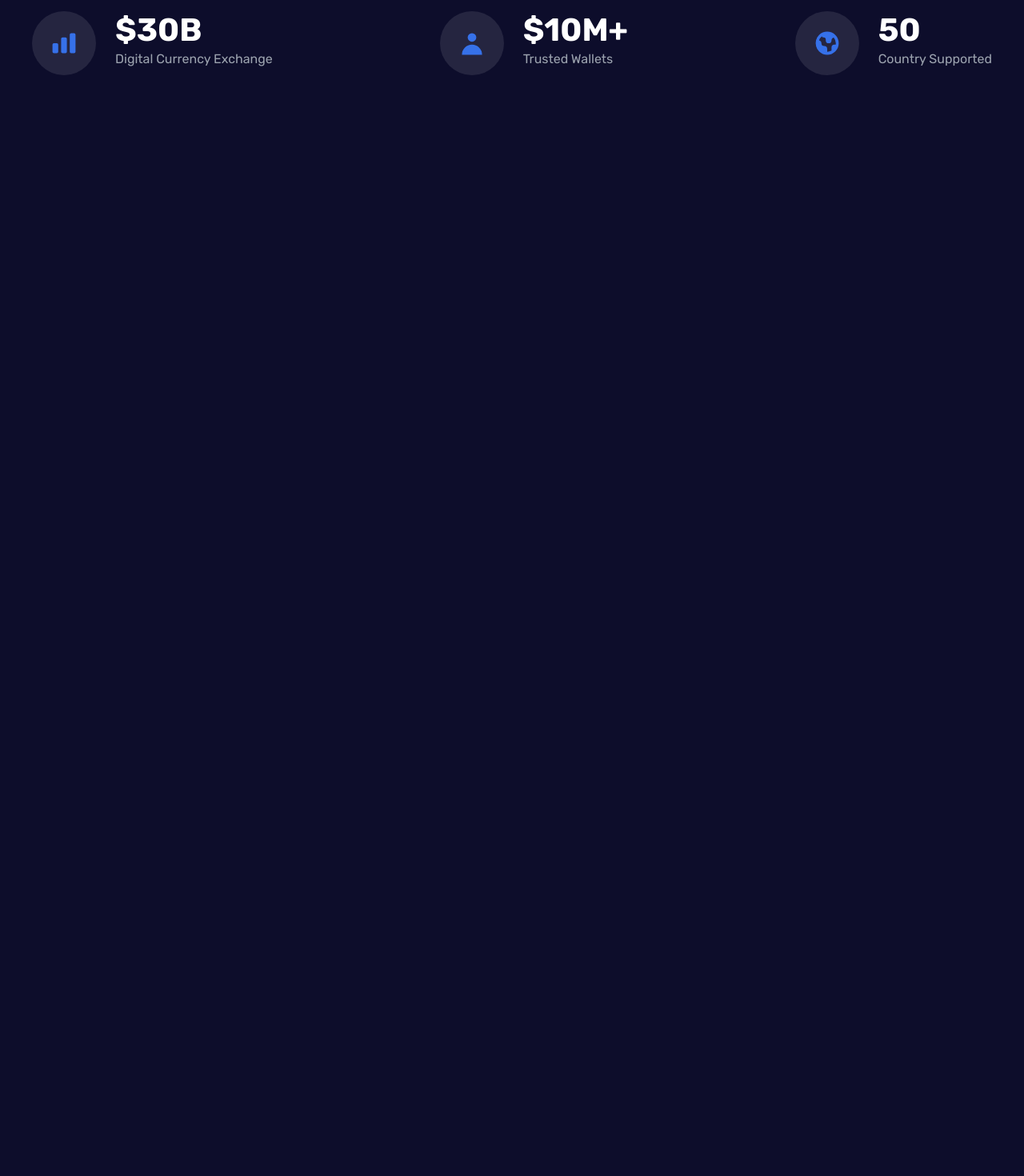
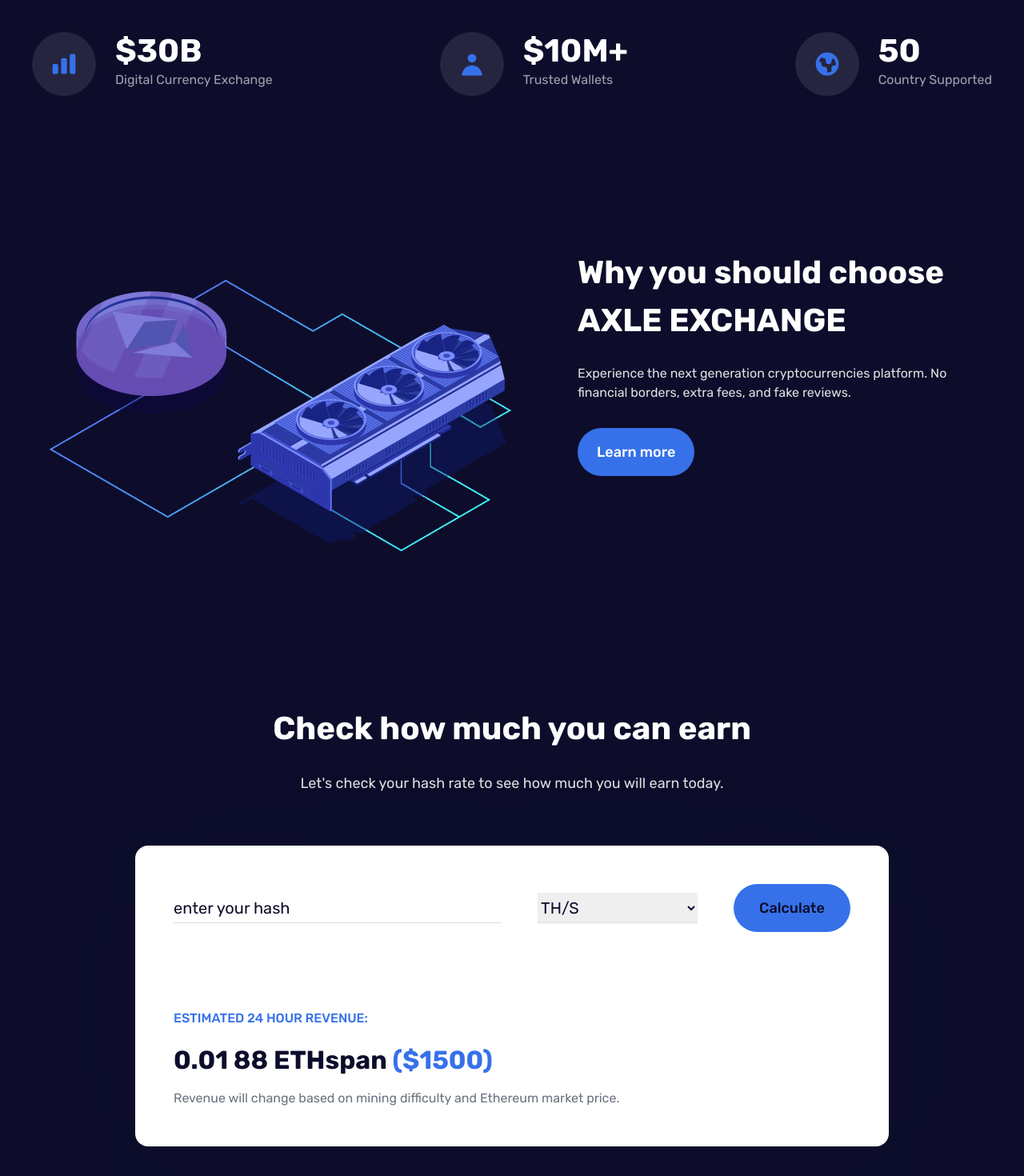
Before and after one commit to Max-Aref/axle-crypto-exchange-react-tailwind, a React (Create React App) app in the folder axle-cryptocurrency/: page / in a window 1280 px wide. Shown: the part 780-2250 px from the top of the page at 80% size. Before the commit the page ends 874 px from the top, so only its background shows below. Built offline with nearby package versions, Linux system fonts and the light colour scheme; the HTML template or start-up script is replaced by a standard one.

Commit message:
finished calculate section and reasoning section

```diff
--- a/axle-cryptocurrency/src/App.js
+++ b/axle-cryptocurrency/src/App.js
@@ -7,6 +7,8 @@
 import Hero from "./components/Hero";
 import NavMobile from "./components/NavMobile";
 import Stats from "./components/Stats";
+import Why from "./components/Why";
+import Calculate from "./components/Calculate";
 
 const App = () => {
   // mobile meuu state
@@ -32,6 +34,9 @@
         <NavMobile setMobileNav={setMobileNav} />
       </div>
       <Stats />
+      <Why />
+      <Calculate />
+      <div className="h-[2000px]"></div>
     </div>
   );
 };
--- a/axle-cryptocurrency/src/components/AccountBtns.js
+++ b/axle-cryptocurrency/src/components/AccountBtns.js
@@ -1,7 +1,18 @@
-import React from 'react';
+import React from "react";
 
 const AccountBtns = () => {
-  return <div>AccountBtns</div>;
+  return (
+    <div className="flex items-center font-medium">
+      {/* login link */}
+      <a className="hover:text-blue transition" href="/">
+        Login
+      </a>
+      {/* separator */}
+      <span className="mx-6 text-white/20 font-thin">|</span>
+      {/* register button */}
+      <button className="btn h-[52px] text-base px-8">Register</button>
+    </div>
+  );
 };
 
 export default AccountBtns;
--- a/axle-cryptocurrency/src/components/CalcForm.js
+++ b/axle-cryptocurrency/src/components/CalcForm.js
@@ -1,7 +1,46 @@
-import React from 'react';
+import React from "react";
 
 const CalcForm = () => {
-  return <div>CalcForm</div>;
+  return (
+    <div
+      className="w-full bg-white max-w-[942px] mx-auto rounded-2xl text-darkblue p-12 shadow-primary"
+      data-aos="fade-up"
+      data-aos-offset="500"
+    >
+      <form className="flex flex-col lg:flex-row lg:justify-between lg:items-center space-y-12 lg:space-y-0 ">
+        <input
+          className=" input placeholder:text-darkblue"
+          type="text"
+          placeholder="enter your hash"
+        />
+        <select className="select">
+          <option value="">TH/S</option>
+          <option value="">H/S</option>
+          <option value="">KH/S</option>
+          <option value="">MH/S</option>
+          <option value="">GH/S</option>
+        </select>
+        {/* btn */}
+        <button className=" items-center btn px-8 flex self-start">
+          {" "}
+          Calculate
+        </button>
+      </form>
+      {/* text section */}
+      <div className="mt-24">
+        <div className="text-blue font-medium mb-4">
+          ESTIMATED 24 HOUR REVENUE:
+        </div>
+        <div className="text-[32px] font-bold mb-3">
+          0.01 88 ETHspan <span className="text-blue">($1500)</span>
+        </div>
+        <div className="text-gray-500 tracking-[1%] ">
+          Revenue will change based on mining difficulty and Ethereum market
+          price.
+        </div>
+      </div>
+    </div>
+  );
 };
 
 export default CalcForm;
--- a/axle-cryptocurrency/src/components/Calculate.js
+++ b/axle-cryptocurrency/src/components/Calculate.js
@@ -1,7 +1,32 @@
-import React from 'react';
+import React from "react";
+import CalcForm from "./CalcForm";
 
 const Calculate = () => {
-  return <div>Calculate</div>;
+  return (
+    <section className="section">
+      <div className="container mx-auto">
+        {/* text */}
+        <div className="text-center">
+          <h2
+            className="section-title"
+            data-aos="fade-up"
+            data-aos-offset="400"
+          >
+            Check how much you can earn
+          </h2>
+          <p
+            className="section-subtitle text-lg mb-16 max-w-[622px] mx-auto"
+            data-aos="fade-up"
+            data-aos-offset="450"
+          >
+            Let's check your hash rate to see how much you will earn today.
+          </p>
+        </div>
+        {/* form */}
+        <CalcForm />
+      </div>
+    </section>
+  );
 };
 
 export default Calculate;
--- a/axle-cryptocurrency/src/components/Why.js
+++ b/axle-cryptocurrency/src/components/Why.js
@@ -1,7 +1,40 @@
-import React from 'react';
+import React from "react";
+
+// importing images
+import Image from "../assets/img/why-img.png";
 
 const Why = () => {
-  return <div>Why</div>;
+  return (
+    <section className="section">
+      <div className="container mx-auto">
+        <div className="flex flex-col items-center gap-x-8 lg:flex-row">
+          {/*image  */}
+          <div
+            className="order-2 lg:order-1"
+            data-aos="fade-right"
+            data-aos-offset="400"
+          >
+            <img src={Image} alt="" />
+          </div>
+          {/* text */}
+          <div
+            className="order-1 lg:order-2 max-w-[480px]"
+            data-aos="fade-left"
+            data-aos-offset="400"
+          >
+            <h2 className="section-title">
+              Why you should choose AXLE EXCHANGE
+            </h2>
+            <p className="section-subtitle">
+              Experience the next generation cryptocurrencies platform. No
+              financial borders, extra fees, and fake reviews.
+            </p>
+            <button className="btn px-6">Learn more</button>
+          </div>
+        </div>
+      </div>
+    </section>
+  );
 };
 
 export default Why;
```
